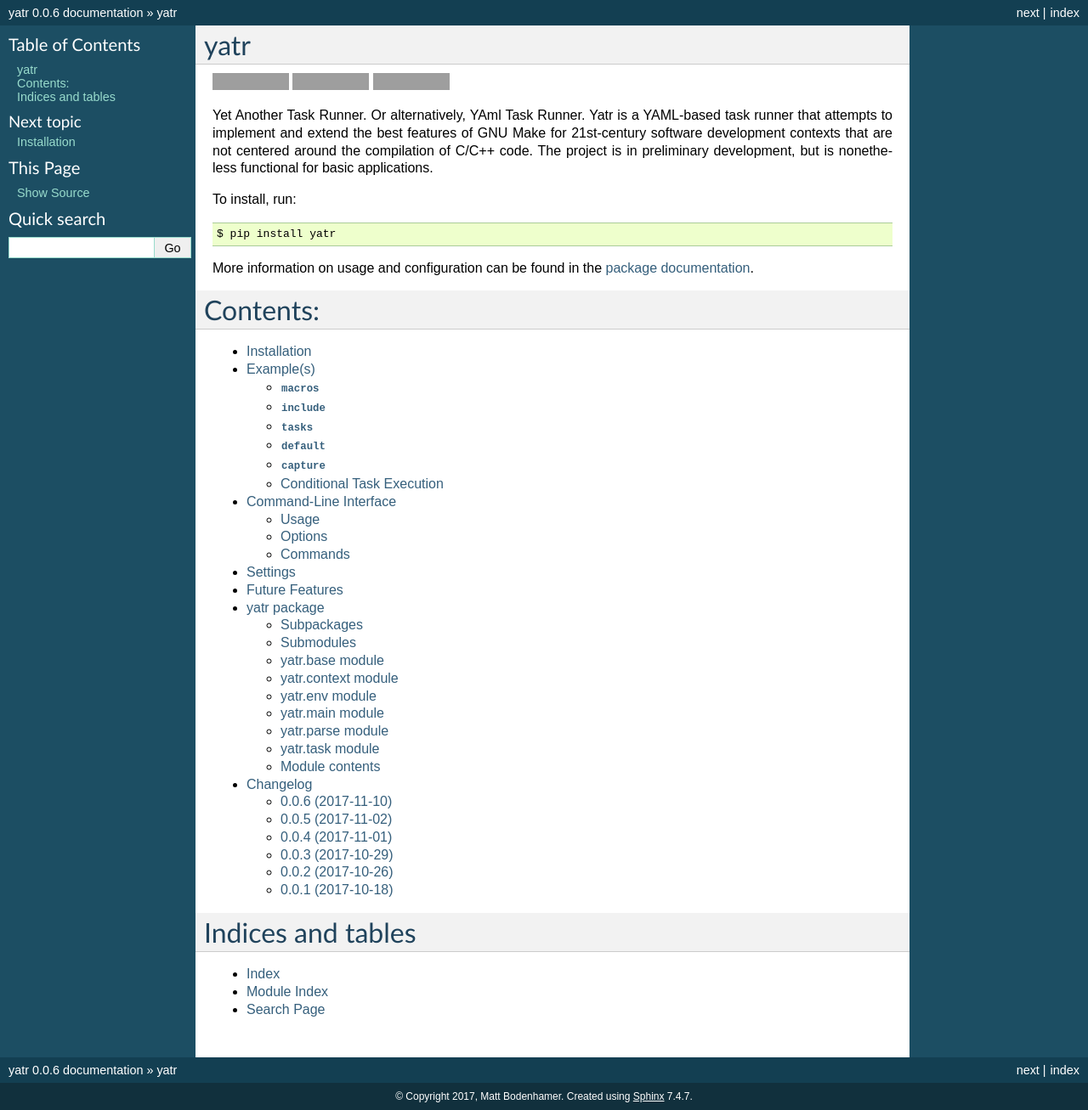
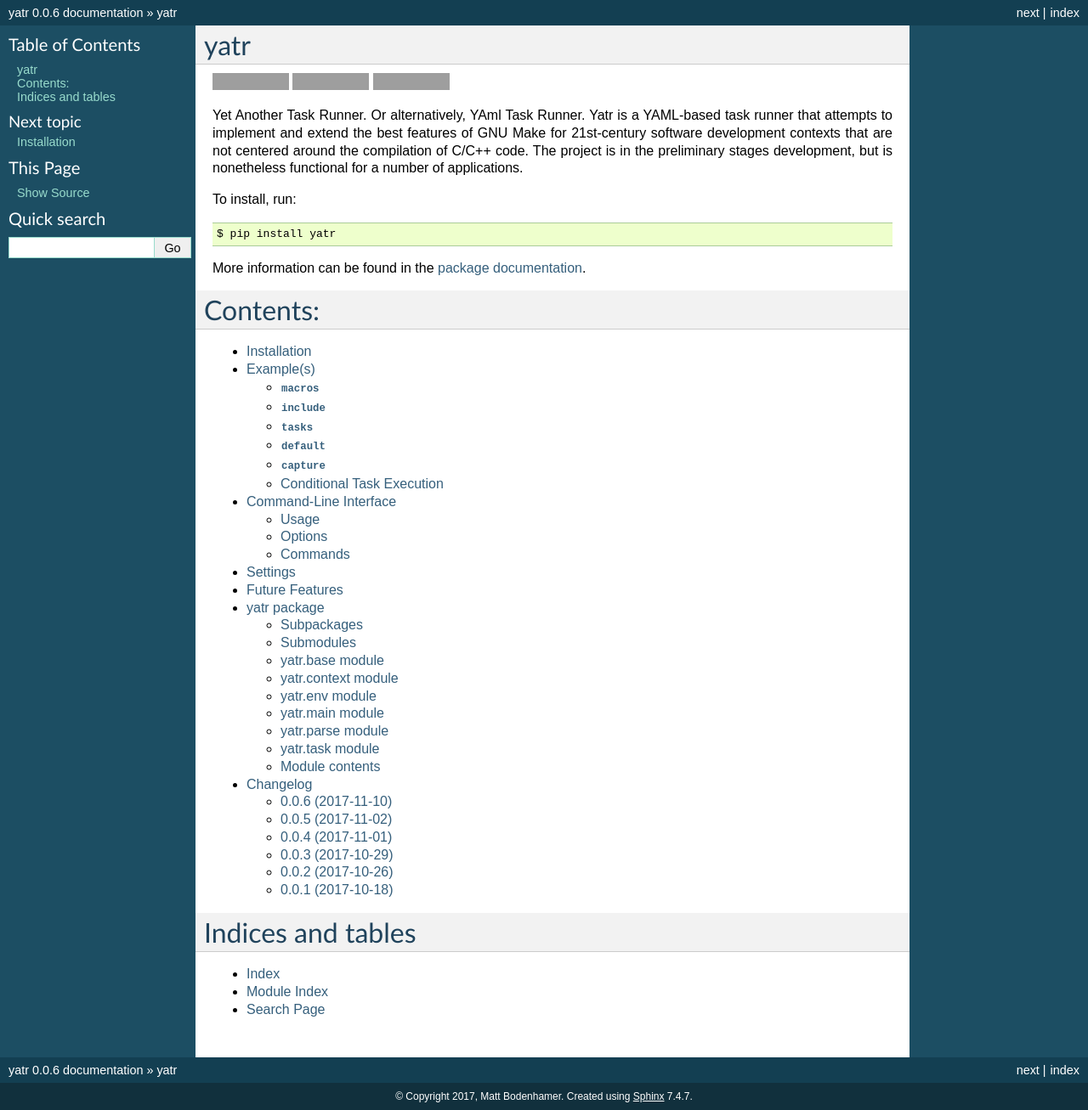
Before and after one commit to mbodenhamer/yatr, a Sphinx documentation site: the page built from docs/index.rst, in a window 1280 px wide. Shown: the whole page at 85% size. Built offline with Sphinx 7.4.7, drawn with Linux system fonts in a browser that asks for light colours; grey boxes are pictures that could not be loaded.

Commit message:
Updating docs

```diff
--- a/README.rst
+++ b/README.rst
@@ -10,13 +10,13 @@
 .. image:: https://readthedocs.org/projects/yatr/badge/?version=latest
     :target: http://yatr.readthedocs.org/en/latest/?badge=latest
 
-Yet Another Task Runner.  Or alternatively, YAml Task Runner.  Yatr is a YAML-based task runner that attempts to implement and extend the best features of GNU Make for 21st-century software development contexts that are not centered around the compilation of C/C++ code.  The project is in preliminary development, but is nonetheless functional for basic applications.
+Yet Another Task Runner.  Or alternatively, YAml Task Runner.  Yatr is a YAML-based task runner that attempts to implement and extend the best features of GNU Make for 21st-century software development contexts that are not centered around the compilation of C/C++ code.  The project is in the preliminary stages development, but is nonetheless functional for a number of applications.
 
 To install, run::
 
     $ pip install yatr
 
 
-More information on usage and configuration can be found in the `package documentation`_.
+More information can be found in the `package documentation`_.
 
 .. _package documentation: http://yatr.readthedocs.org/en/latest/
--- a/docs/cli.rst
+++ b/docs/cli.rst
@@ -31,6 +31,7 @@
     echo bar
     echo bar baz foo
 
+
 ``-m``
 ~~~~~~
 
--- a/docs/example.rst
+++ b/docs/example.rst
@@ -39,6 +39,8 @@
 .. literalinclude:: ../tests/example/B.yml
    :language: yaml
 
+
+.. _c.yml:
 
 ``C.yml``:
 
--- a/docs/install.rst
+++ b/docs/install.rst
@@ -20,3 +20,5 @@
 Depending on your system configuration, configurable bash tab completions may not be enabled by default.  If it is infeasible or undesirable to enable such functionality globally, then the file ``/etc/bash_completion.d/yatr`` will need to be sourced in ``~/.bashrc``, by adding the following line::
 
     source /etc/bash_completion.d/yatr
+
+.. highlight:: python
```
Also changed, not shown: other parts of docs/cli.rst (+3 -0 lines).
